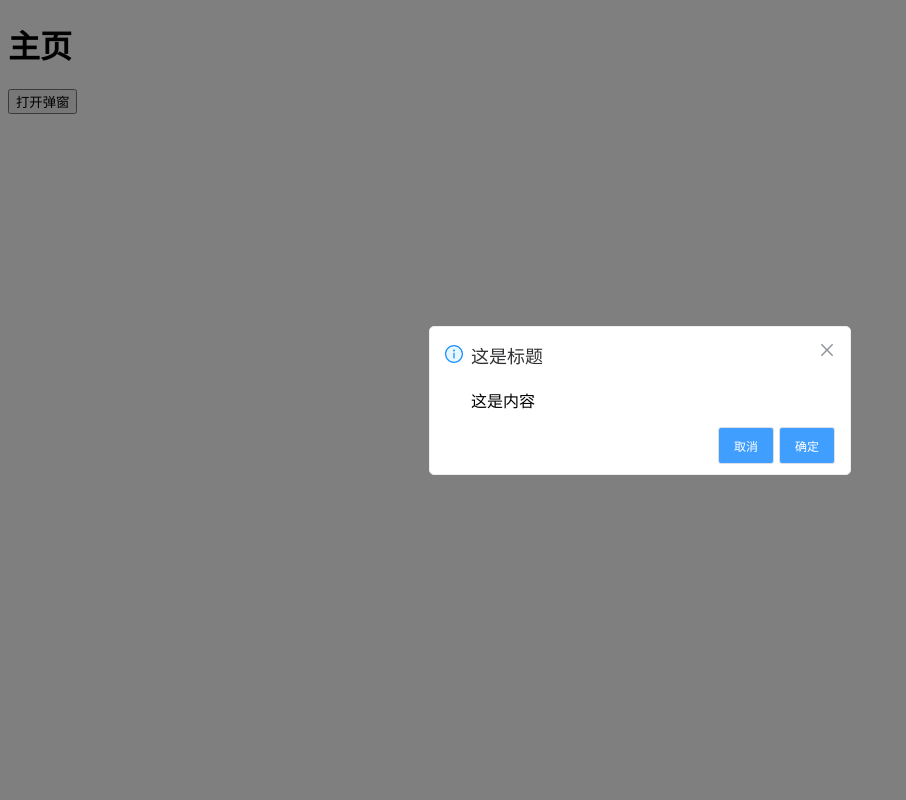
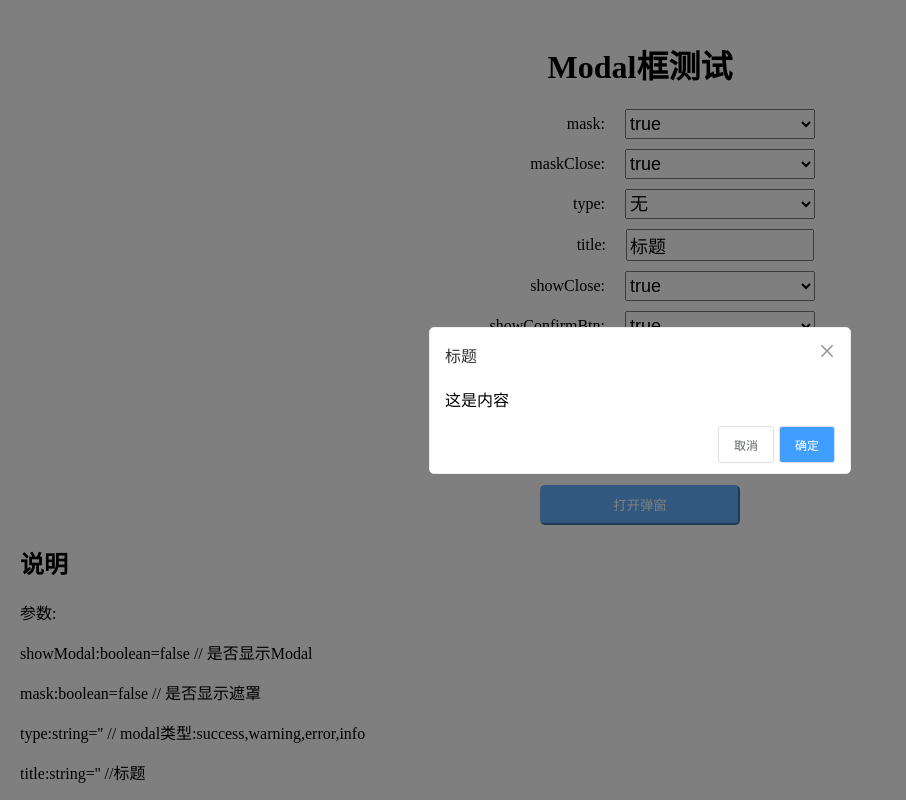
Before and after one commit to leo95123/l-modal, a Next.js app: page / in a window 1280 px wide. Both pictures are taken after a click on the button "打开弹窗". Shown: the top 800 px of the page, without its empty margins (0-906 px from the left). Built offline with nearby package versions, Linux system fonts and the light colour scheme.

Commit message:
feat:完成

```diff
--- a/components/modal/index.js
+++ b/components/modal/index.js
@@ -1,4 +1,4 @@
-import { useState, useEffect } from "react";
+import "animate.css";
 import "./index.scss";
 import {
   CheckCircleTwoTone,
@@ -24,59 +24,79 @@ const Icon = (props) => {
   }
 };
 
-function Modal(props) {
-  const [show, setShow] = useState(props.showModal); // 是否显示
-  const title = props.title || ""; //标题
-  const showConfirmBtn = props.showConfirmBtn || true; // 是否显示确认按钮
-  const showCancelBtn = props.showCancelBtn || true; // 是否显示取消按钮
-  const confirmBtnText = props.confirmBtnText || "确定"; // 确认按钮文字
-  const cancelBtnText = props.cancelBtnText || "取消"; // 取消按钮文字
-  const closeModal = () => {
-    setShow(false);
-  };
-
-  useEffect(() => {
-    setShow(props.showModal);
-  }, [props.showModal, setShow]);
+function Modal({
+  showModal = false, // 是否显示Modal
+  mask = true, // 是否显示遮罩
+  maskClose = true, // 点击遮罩是否关闭
+  type = "", // modal 类型:success,warning,error,info
+  title = "", //标题
+  showClose = true, // 是否显示关闭图标
+  showConfirmBtn = true, // 是否显示确认按钮
+  confirmBtnText = "确定", //确定按钮文字
+  showCancelBtn = true, // 是否显示取消按钮
+  cancelBtnText = "取消", // 取消按钮文字
+  onConfirm = () => {}, // 点击确认按钮事件
+  onCancel = () => {}, // 点击取消按钮事件
+  handleClose = () => {}, // 点击关闭图标事件
+  children = "主体内容", // 内容
+}) {
   return (
-    <div className={show ? "l-modal l-modal-show" : "l-modal"}>
-      {props.mask ? <div className="l-modal-mask"></div> : ""}
-      <div className="l-modal-box">
+    <div className={showModal ? "l-modal l-modal-show" : "l-modal"}>
+      {mask ? (
+        maskClose ? (
+          <div className="l-modal-mask" onClick={handleClose}></div>
+        ) : (
+          <div className="l-modal-mask"></div>
+        )
+      ) : (
+        ""
+      )}
+      <div
+        className={
+          showModal
+            ? "l-modal-box animate__animated animate__fadeInDown animate__faster"
+            : "l-modal-box l-modal-box-hide"
+        }
+      >
         <div className="l-modal-box-header">
           <div className="icon-title-box">
-            {props.type ? (
+            {type ? (
               <div className="icon">
-                <Icon type={props.type} />
+                <Icon type={type} />
               </div>
             ) : (
               ""
             )}
             <div className="title">{title}</div>
           </div>
-          <div className="close-box" onClick={props.handleClose}>
-            <CloseOutlined />
-          </div>
+          {showClose ? (
+            <div className="close-box" onClick={handleClose}>
+              <CloseOutlined />
+            </div>
+          ) : (
+            ""
+          )}
         </div>
         <div
           className={
-            !props.type
+            !type
               ? "l-modal-box-content"
               : "l-modal-box-content l-modal-box-content-right-move"
           }
         >
-          {props.children}
+          {children}
         </div>
 
         <div className="l-modal-box-btns">
           {showCancelBtn ? (
-            <button className="btn-confirm" onClick={props.onCancel}>
+            <button className="btn-cancel" onClick={onCancel}>
               {cancelBtnText}
             </button>
           ) : (
             ""
           )}
           {showConfirmBtn ? (
-            <button className="btn-cancel" onClick={props.onConfirm}>
+            <button className="btn-confirm" onClick={onConfirm}>
               {confirmBtnText}
             </button>
           ) : (
--- a/components/modal/index.scss
+++ b/components/modal/index.scss
@@ -5,7 +5,6 @@
   right: 0;
   top: 0;
   text-align: center;
-  z-index: 1101;
   display: none;
   &.l-modal-show {
     display: block;
@@ -47,10 +46,10 @@
         .icon {
           margin-top: 2px;
           margin-right: 8px;
-          font-size: 18px;
+          font-size: 22px;
         }
         .title {
-          font-size: 18px;
+          font-size: 16px;
           color: #303133;
         }
       }
@@ -63,7 +62,7 @@
       padding: 10px 15px;
       //   有图标右移
       &.l-modal-box-content-right-move {
-        padding-left: 41px;
+        padding-left: 46px;
       }
     }
     .l-modal-box-btns {
@@ -91,8 +90,16 @@
           border-color: #3a8ee6;
           color: #fff;
         }
-        &.btn-confirm {
-          margin-right: 5px;
+      }
+      .btn-cancel {
+        background: #fff;
+        color: #606266;
+        margin-right: 5px;
+        &:hover,
+        &:focus {
+          color: #409eff;
+          border-color: #c6e2ff;
+          background-color: #ecf5ff;
         }
       }
     }
--- a/next.config.js
+++ b/next.config.js
@@ -1,2 +1,3 @@
-const withSass = require('@zeit/next-sass')
-module.exports = withSass()
+const withSass = require("@zeit/next-sass");
+const withCss = require("@zeit/next-css");
+module.exports = () => withSass(withCss());
--- a/package.json
+++ b/package.json
@@ -7,8 +7,11 @@
   "license": "MIT",
   "dependencies": {
     "@ant-design/icons": "^4.3.0",
+    "@zeit/next-css": "^1.0.1",
     "@zeit/next-sass": "^1.0.1",
+    "animate.css": "^4.1.1",
     "antd": "^4.9.4",
+    "css-loader": "^5.0.1",
     "next": "^10.0.4",
     "node-sass": "^5.0.0",
     "react": "^17.0.1",
--- a/pages/index.js
+++ b/pages/index.js
@@ -1,8 +1,18 @@
 import { useState } from "react";
 import Modal from "../components/modal/index";
-
+import "./index.scss";
 const App = () => {
   const [showModal, setShowModal] = useState(false);
+  const [mask, setMask] = useState(true);
+  const [maskClose, setMaskClose] = useState(true);
+  const [type, setType] = useState("");
+  const [title, setTitle] = useState("标题");
+  const [showClose, setShowClose] = useState(true);
+  const [showConfirmBtn, setShowConfirmBtn] = useState(true);
+  const [confirmBtnText, setConfirmBtnText] = useState("确定");
+  const [showCancelBtn, setShowCancelBtn] = useState(true);
+  const [cancelBtnText, setCancelBtnText] = useState("取消");
+
   const openModal = () => {
     setShowModal(true);
   };
@@ -11,25 +21,158 @@ const App = () => {
   };
   const onCancel = () => {
     alert("点击了取消");
+    setShowModal(false);
   };
   const onConfirm = () => {
     alert("点击了确定");
   };
+  const getInput = (e) => {
+    switch (e.target.name) {
+      case "mask":
+        setMask(e.target.value === "false" ? false : true);
+        break;
+      case "maskClose":
+        setMaskClose(e.target.value === "false" ? false : true);
+        break;
+      case "type":
+        setType(e.target.value);
+        break;
+      case "title":
+        setTitle(e.target.value);
+        break;
+      case "showClose":
+        setShowClose(e.target.value === "false" ? false : true);
+        console.log(33);
+        break;
+      case "showConfirmBtn":
+        setShowConfirmBtn(e.target.value === "false" ? false : true);
+        break;
+      case "confirmBtnText":
+        setConfirmBtnText(e.target.value);
+        break;
+      case "showCancelBtn":
+        setShowCancelBtn(e.target.value === "false" ? false : true);
+        break;
+      case "cancelBtnText":
+        setCancelBtnText(e.target.value);
+        break;
+    }
+  };
   return (
     <div className="container">
-      <h1>主页</h1>
+      <h1>Modal框测试</h1>
+      <div className="debug">
+        <div className="input">
+          <label>mask: </label>
+          <select name="mask" defaultValue="true" onChange={getInput}>
+            <option value="true">true</option>
+            <option value="false">false</option>
+          </select>
+        </div>
+        <div className="input">
+          <label>maskClose: </label>
+          <select name="maskClose" defaultValue="true" onChange={getInput}>
+            <option value="true">true</option>
+            <option value="false">false</option>
+          </select>
+        </div>
+        <div className="input">
+          <label>type: </label>
+          <select name="type" defaultValue="" onChange={getInput}>
+            <option value="">无</option>
+            <option value="info">info</option>
+            <option value="success">success</option>
+            <option value="warning">warning</option>
+            <option value="error">error</option>
+          </select>
+        </div>
+        <div className="input">
+          <label>title: </label>
+          <input
+            type="text"
+            name="title"
+            defaultValue="标题"
+            onChange={getInput}
+          />
+        </div>
+        <div className="input">
+          <label>showClose: </label>
+          <select name="showClose" defaultValue="true" onChange={getInput}>
+            <option value="true">true</option>
+            <option value="false">false</option>
+          </select>
+        </div>
+        <div className="input">
+          <label>showConfirmBtn: </label>
+          <select name="showConfirmBtn" defaultValue="true" onChange={getInput}>
+            <option value="true">true</option>
+            <option value="false">false</option>
+          </select>
+        </div>
+        <div className="input">
+          <label>confirmBtnText: </label>
+          <input
+            type="text"
+            name="confirmBtnText"
+            defaultValue="确定"
+            onChange={getInput}
+          />
+        </div>
+        <div className="input">
+          <label>showCancelBtn: </label>
+          <select name="showCancelBtn" defaultValue="true" onChange={getInput}>
+            <option value="true">true</option>
+            <option value="false">false</option>
+          </select>
+        </div>
+        <div className="input">
+          <label>cancelBtnText: </label>
+          <input
+            type="text"
+            name="cancelBtnText"
+            defaultValue="取消"
+            onChange={getInput}
+          />
+        </div>
+        <button onClick={openModal}>打开弹窗</button>
+      </div>
+
+      <div className="tips">
+        <h2>说明</h2>
+        <div>
+          <p>参数: </p>
+          <p>showModal:boolean=false // 是否显示Modal </p>
+          <p>mask:boolean=false // 是否显示遮罩 </p>
+          <p>type:string='' // modal类型:success,warning,error,info </p>
+          <p>title:string='' //标题</p>
+          <p>showClose:boolean=true // 是否显示关闭图标 </p>
+          <p>showConfirmBtn:boolean=true // 是否显示确认按钮</p>
+          <p>showCancelBtn:boolean=true // 是否显示取消按钮</p>
+          <p>confirmBtnText:string='确定' //确定按钮文字</p>
+          <p>cancelBtnText:string='取消' // 取消按钮文字 </p>
+          <p>handleClose() //点击关闭图标事件 </p>
+          <p>onCancel() // 点击取消按钮事件 </p>
+          <p>onConfirm() //点击确认按钮事件</p>
+          <p>图标使用了ant icon,样式借鉴了Element,动画使用了Animate库</p>
+        </div>
+      </div>
       <Modal
         showModal={showModal}
-        mask={true}
-        type="info"
-        title="这是标题"
+        mask={mask}
+        maskClose={maskClose}
+        type={type}
+        title={title}
+        showClose={showClose}
+        showConfirmBtn={showConfirmBtn}
+        confirmBtnText={confirmBtnText}
+        showCancelBtn={showCancelBtn}
+        cancelBtnText={cancelBtnText}
         handleClose={closeModal}
         onCancel={onCancel}
         onConfirm={onConfirm}
       >
         这是内容
       </Modal>
-      <button onClick={openModal}>打开弹窗</button>
     </div>
   );
 };
--- /dev/null
+++ b/pages/index.scss
@@ -0,0 +1,65 @@
+body,
+html {
+  margin: 0;
+  padding: 0;
+  height: 100%;
+}
+.container {
+  margin: 0 auto;
+  padding: 20px;
+  h1 {
+    text-align: center;
+  }
+  .debug {
+    width: 500px;
+    margin: 0 auto;
+    text-align: center;
+    .input {
+      display: flex;
+      justify-content: center;
+      align-items: center;
+      margin-top: 10px;
+      label {
+        width: 140px;
+        text-align: right;
+        margin-right: 20px;
+      }
+      .input-box {
+        width: 180px;
+        text-align: left;
+      }
+      input {
+        outline: none;
+        height: 26px;
+        width: 180px;
+        font-size: 18px;
+      }
+      select {
+        outline: none;
+        height: 30px;
+        width: 190px;
+        font-size: 18px;
+        option{
+            background: #eee;
+        }
+      }
+    }
+    button {
+      margin-top: 20px;
+      width: 200px;
+      height: 40px;
+      color: #fff;
+      border-radius: 5px;
+      background-color: #409eff;
+      border-color: #409eff;
+      outline: none;
+      cursor: pointer;
+      &:focus,
+      &:hover {
+        background: #66b1ff;
+        border-color: #66b1ff;
+        color: #fff;
+      }
+    }
+  }
+}
```
Also changed, not shown: 2 other files (tests, documents, lock files or other folders).
